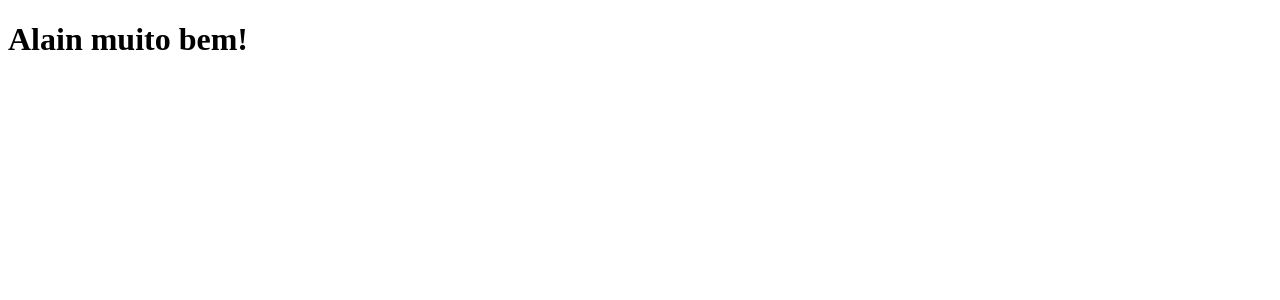
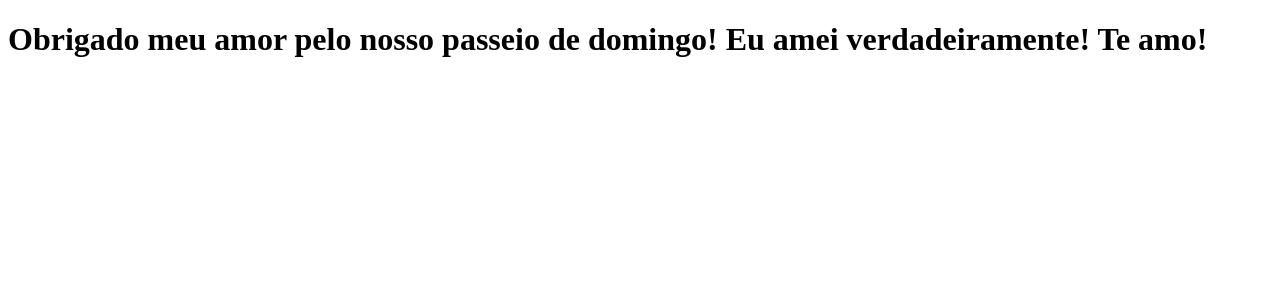
Before and after one commit to AlainMota9/clone-tabnews, a Next.js app: page / in a window 1280 px wide. Shown: the top 300 px of the page. Built offline with nearby package versions, Linux system fonts and the light colour scheme.

Commit message:
frase amanda domingo

```diff
--- a/pages/index.js
+++ b/pages/index.js
@@ -1,5 +1,5 @@
 function Home(){
-    return <h1> Alain muito bem!</h1>
+    return <h1> Obrigado meu amor pelo nosso passeio de domingo! Eu amei verdadeiramente! Te amo!</h1>
 }
 
 export default Home;
```
